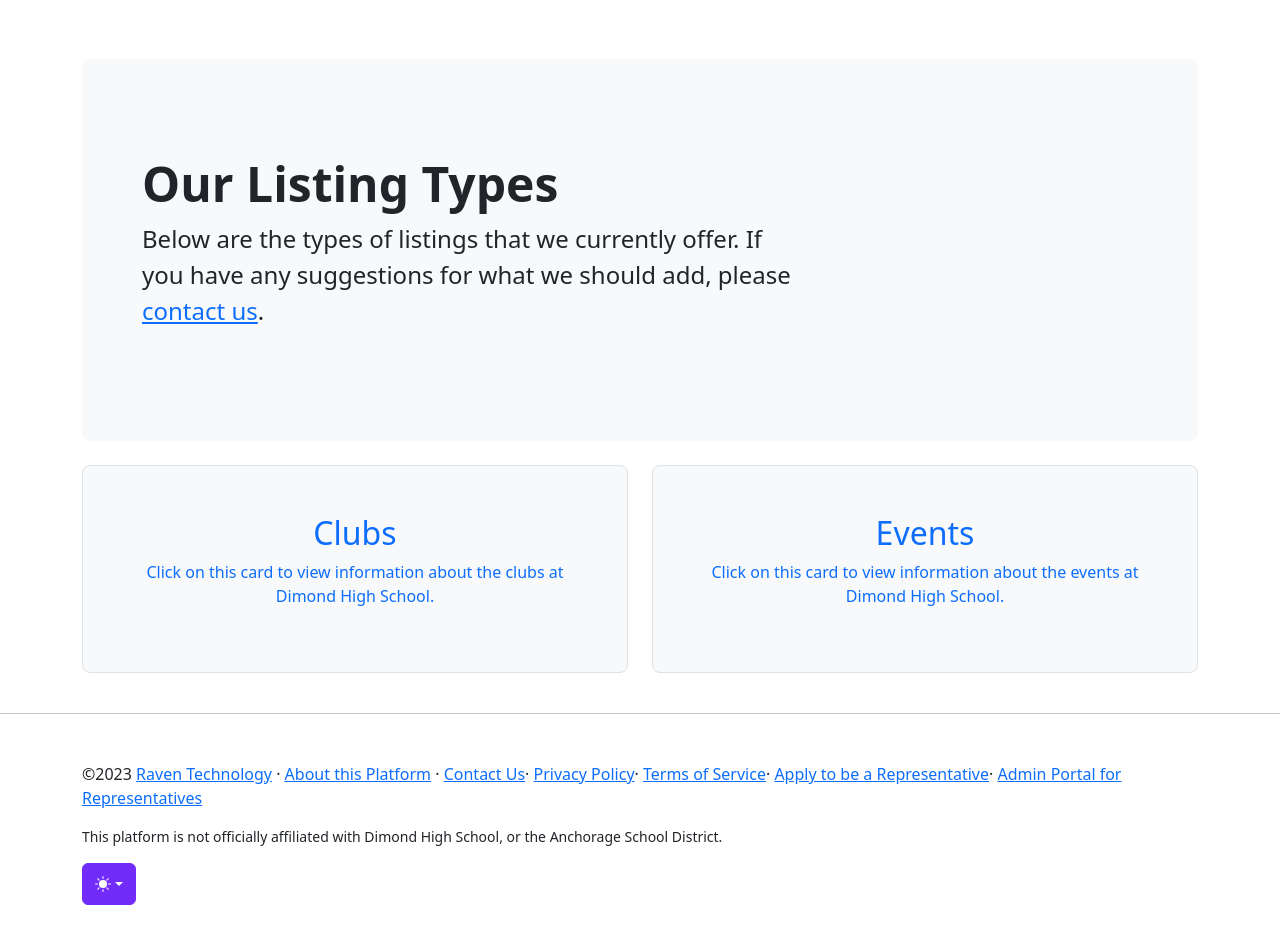
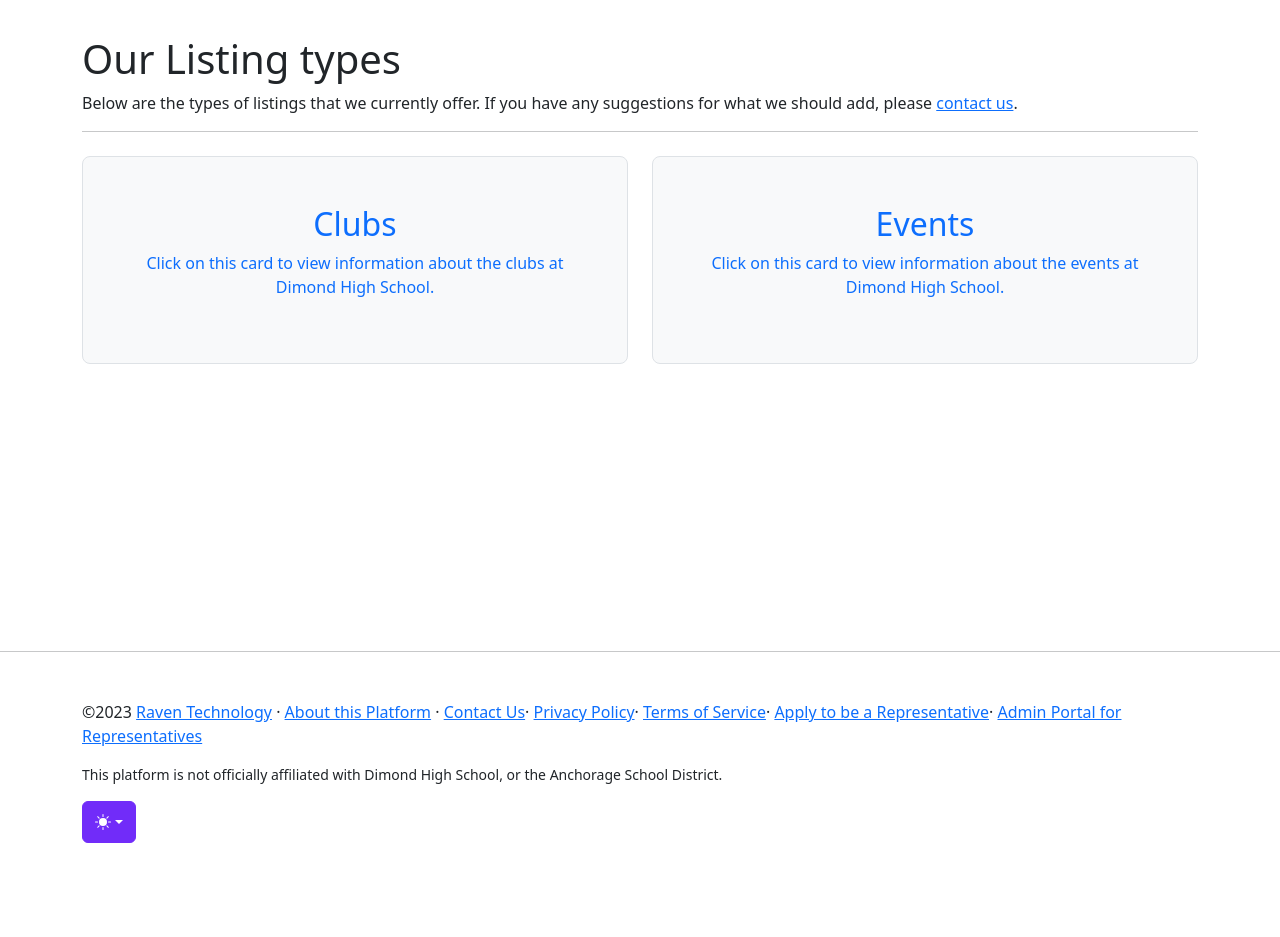
Before and after one commit to raven-technology-dev/DHS_Listing, a Django app: page /listings/ in a window 1280 px wide. Shown: the part 61-998 px from the top of the page. After the commit the page ends 904 px from the top, so only its background shows below. Run offline with Django 4.2, Linux system fonts and the light colour scheme; parts of the project's set-up code (start-up, migrations or seed data) failed here and were passed over; some libraries are stand-ins or nearby versions.

Commit message:
UI imporvement for listing types.

```diff
--- a/templates/listings/main.html
+++ b/templates/listings/main.html
@@ -1,16 +1,14 @@
 {%extends 'base.html'%} {%block title%}Select Listing Type{%endblock title%}
 {%block content%}
 <div class="content container">
-  <div class="py-4">
-    <div class="p-5 mb-4 bg-body-tertiary rounded-3">
-      <div class="container-fluid py-5">
-        <h1 class="display-5 fw-bold">Our Listing Types</h1>
-        <p class="col-md-8 fs-4">
-          Below are the types of listings that we currently offer. If you have
-          any suggestions for what we should add, please
-          <a href="#contact">contact us</a>.
-        </p>
-      </div>
+    <div class="mb-4">
+      <h1>Our Listing types</h1>
+      <p>
+        Below are the types of listings that we currently offer. If you have any
+        suggestions for what we should add, please
+        <a href="#contact">contact us</a>.
+      </p>
+      <hr>
     </div>
 
     <div class="row align-items-md-stretch g-4 text-center">
```
